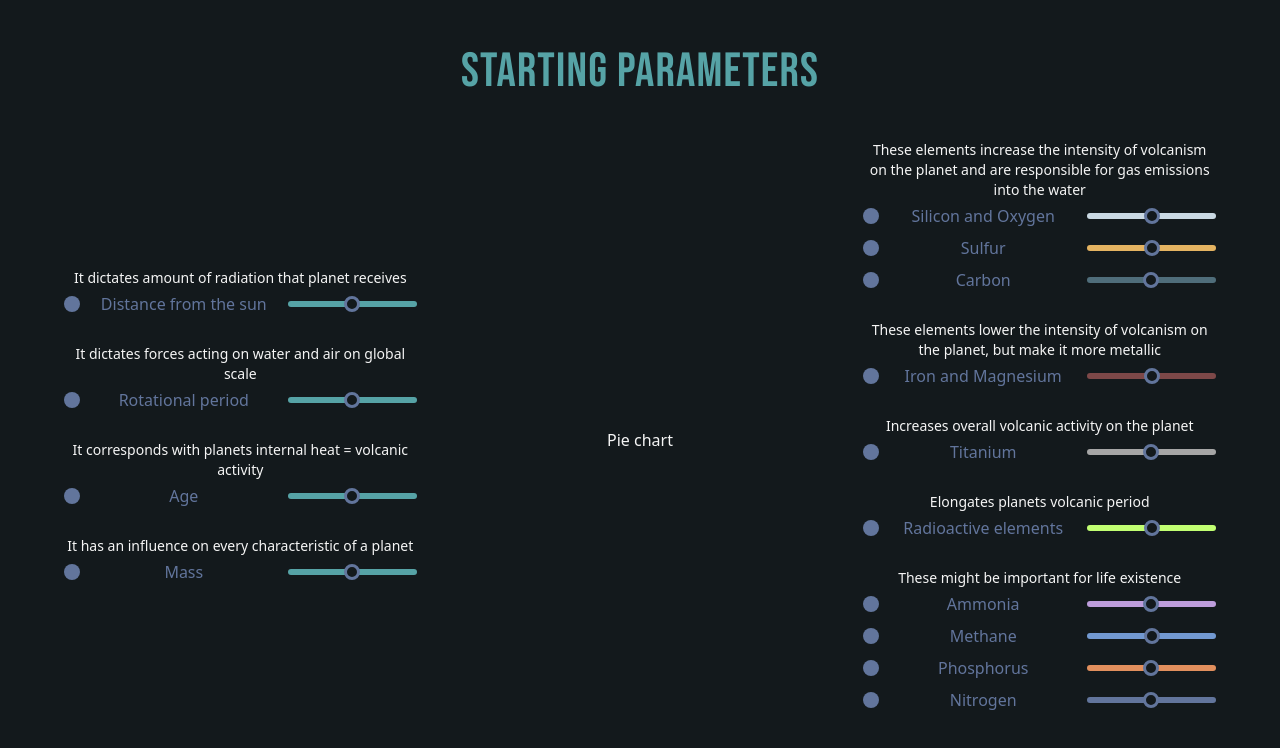
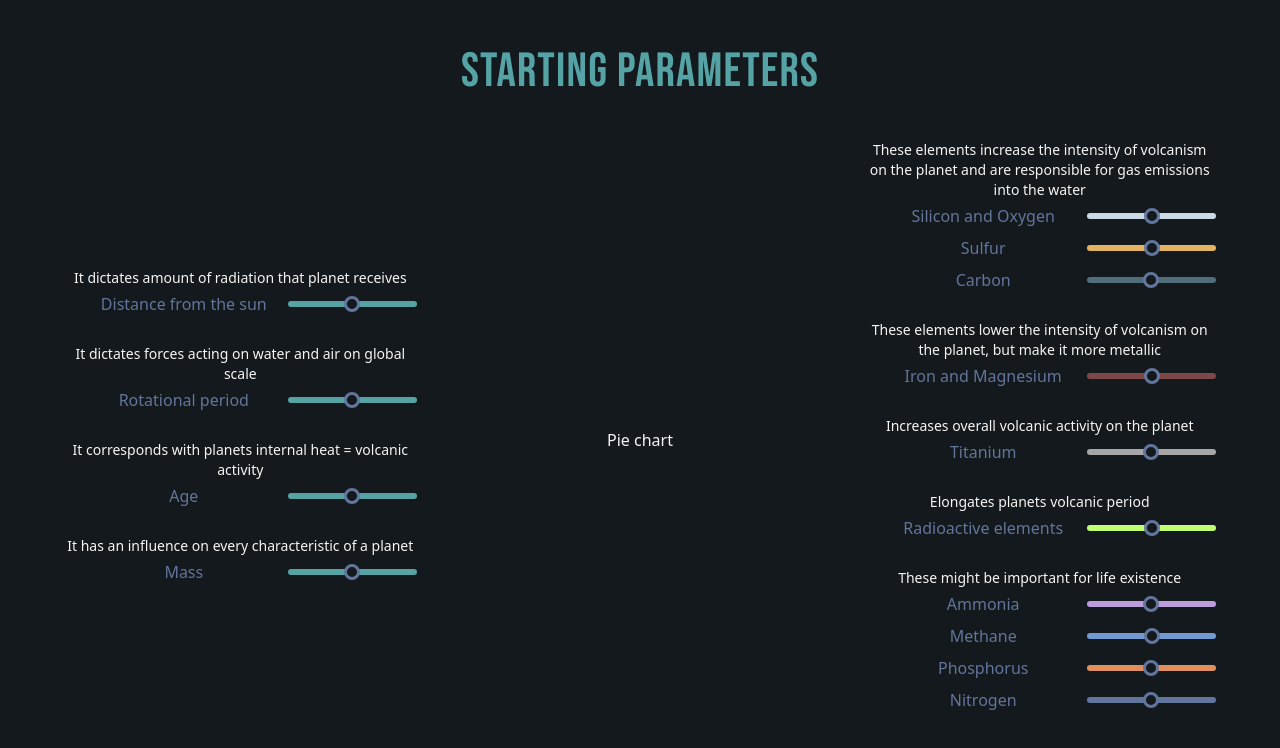
Before and after one commit to Aqua-Genesis/simulator-next, a Next.js app: page /setup in a window 1280 px wide. Shown: the top 748 px of the page. Built offline with nearby package versions, Linux system fonts and the light colour scheme; a web font is replaced by a local one.

Commit message:
Added selection support

```diff
--- a/app/setup/page.js
+++ b/app/setup/page.js
@@ -40,6 +40,8 @@ export default function Page() {
           values={values}
           setValues={setValues}
           inputs={inputsOther}
+          isSelectable={false}
+          handleSelect={()=>pass}
         />
 
         <div className="flex items-center justify-center w-1/3 h-full">
@@ -50,7 +52,8 @@ export default function Page() {
           values={values}
           setValues={setValues}
           inputs={inputsElements}
-
+          isSelectable={false}
+          handleSelect={()=>pass}
         />
       </div>
     </div>
--- a/components/InputWidget.js
+++ b/components/InputWidget.js
@@ -1,6 +1,6 @@
 import Slider from "@/components/Slider";
 
-export default function InputWidget({values, setValues, inputs}) {
+export default function InputWidget({values, setValues, inputs, isSelectable, handleSelect}) {
 
   function handleChange(name, value) {
     let newValues = {...values};
@@ -20,6 +20,8 @@ export default function InputWidget({values, setValues, inputs}) {
           range={[0, 1]}
           value={values[input.name]}
           handleChange={handleChange}
+          isSelectable={isSelectable}
+          handleSelect={handleSelect}
         />)}
     </div>)}
   </div>
--- a/components/Slider.js
+++ b/components/Slider.js
@@ -1,10 +1,11 @@
-import clsx from "clsx";
 import React from "react";
 
-export default function Slider({name, colour, range, value, handleChange}) {
+export default function Slider({name, colour, range, value, handleChange, isSelectable, handleSelect}) {
 
   return <div className="flex items-center w-full justify-between my-1">
-    <div className="diw w-4 h-4 rounded-full"></div>
+    <div className={isSelectable ? "w-4 h-4 rounded-full diw" : "w-4 h-4 rounded-full"}
+         onClick={()=>handleSelect(name)}
+    ></div>
     <label htmlFor={name} className="text">
       {name}
     </label>
```
